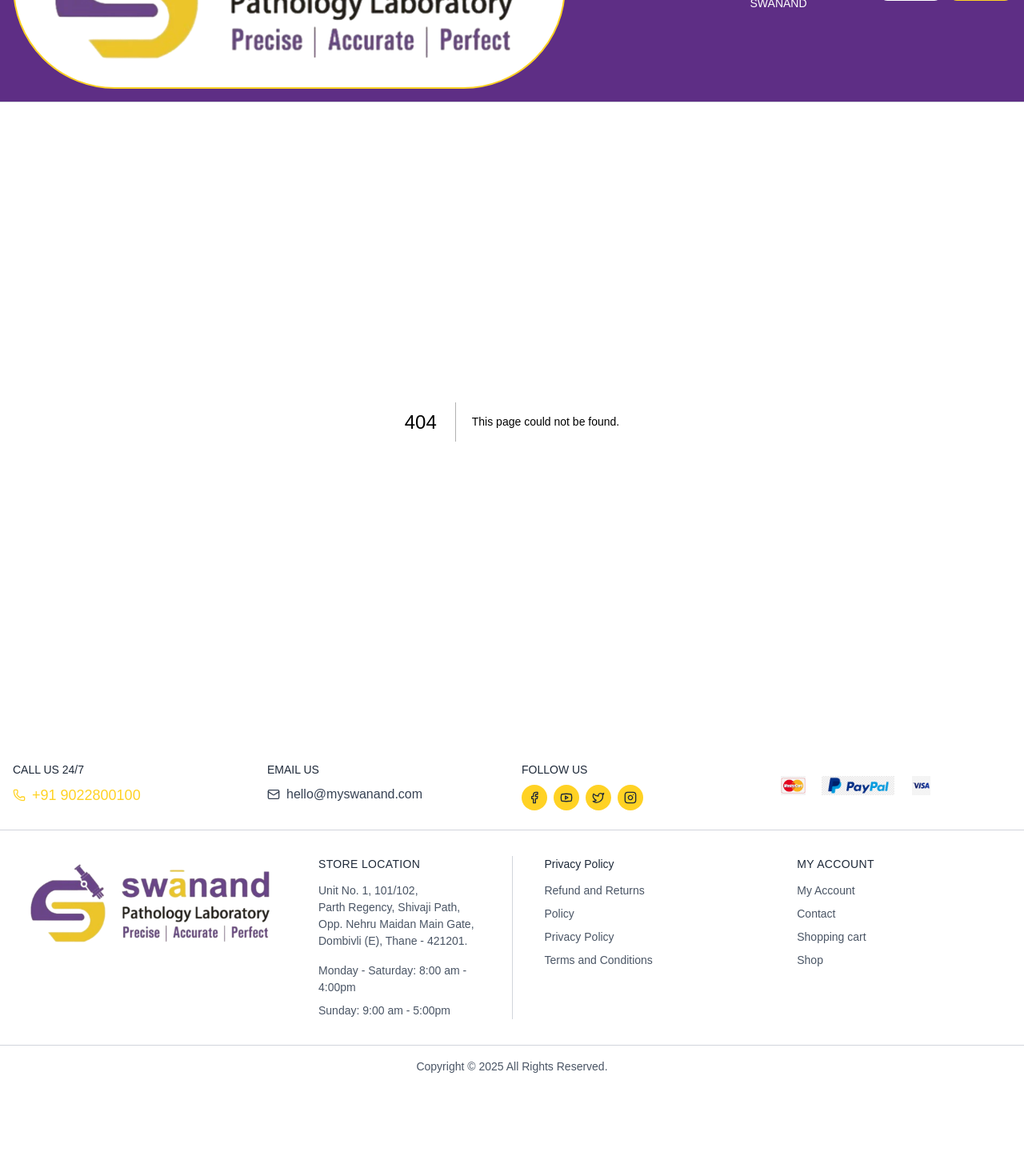
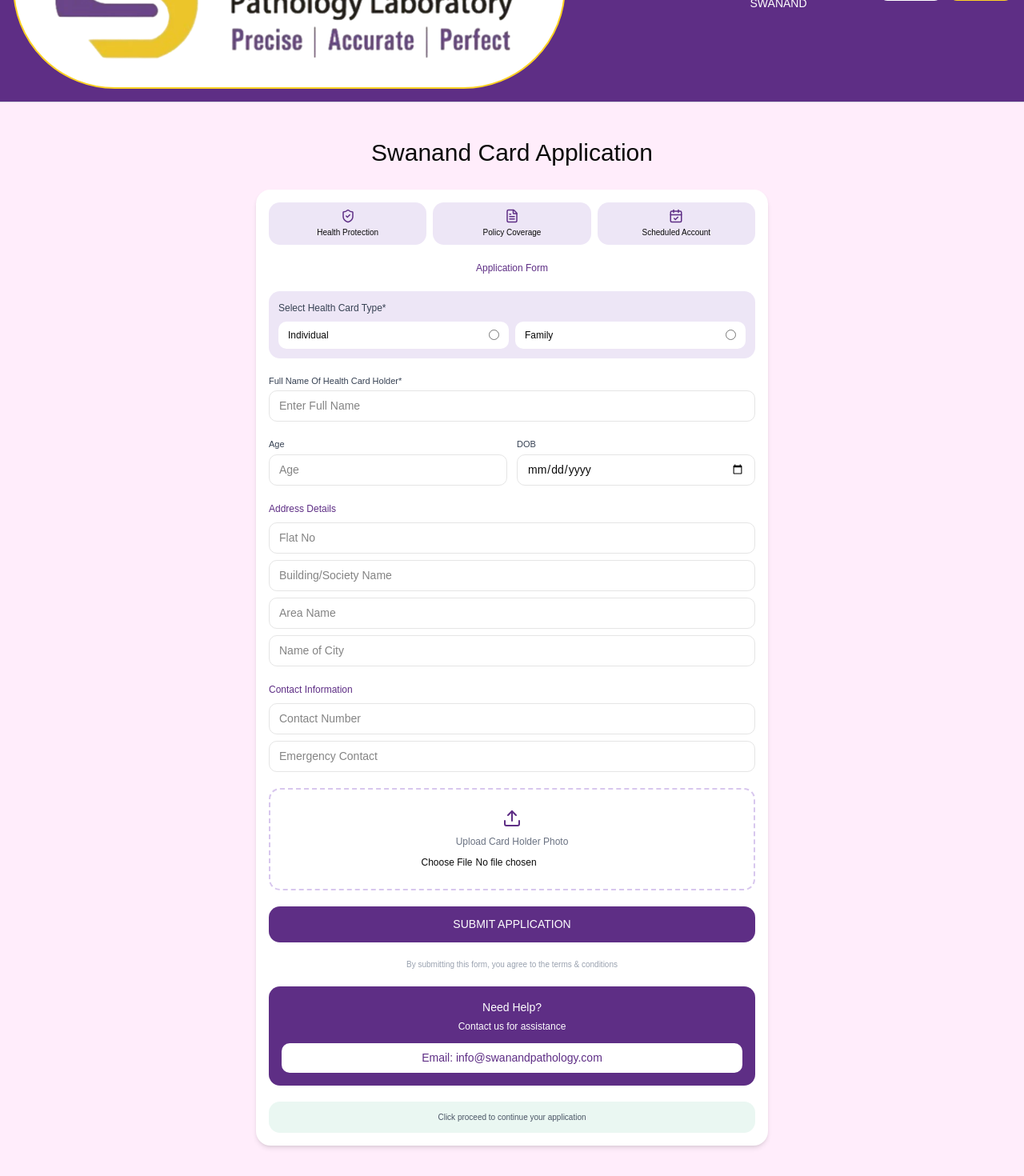
Before and after one commit to sAsTechVenture/myswanand, a Next.js app: page /swanand-card/apply in a window 1280 px wide. Before the commit this address had no page. Shown: the part 160-1630 px from the top of the page at 80% size. Before the commit the page ends 1520 px from the top, so only its background shows below. Built offline with nearby package versions, Linux system fonts and the light colour scheme.

Commit message:
feat: Added Swanand health card

```diff
--- a/app/about/page.tsx
+++ b/app/about/page.tsx
@@ -1,4 +1,4 @@
-import { ClipboardList, Target, Compass, Check } from "lucide-react";
+import { ClipboardList, Target, Compass, Check,Eye } from "lucide-react";
 import Image from "next/image";
 
 const founders = [
@@ -6,55 +6,47 @@
     name: "Dr. Poorva Raghunath Rane",
     degree: "MBBS, M.D. (Pathology)",
     experience: "8 years of experience",
-    image: "/founder-1.jpg",
+    image: "/founder.JPG",
   },
-  // {
-  //   name: "Dr. Poorva Raghunath Rane",
-  //   degree: "MBBS, M.D. (Pathology)",
-  //   experience: "8 years of experience",
-  //   image: "/founder-2.jpg",
-  // },
-  // {
-  //   name: "Dr. Poorva Raghunath Rane",
-  //   degree: "MBBS, M.D. (Pathology)",
-  //   experience: "8 years of experience",
-  //   image: "/founder-3.jpg",
-  // },
 ];
 
 export default function AboutPage() {
   return (
     <main className="w-full overflow-x-hidden">
 
-      {/* ================= HERO ================= */}
-      <section className="bg-[#F7EDE2] py-14 sm:py-20 text-center px-4">
-        <h1 className="text-2xl sm:text-3xl font-semibold">
+      {/* ================= HERO SECTION ================= */}
+      <section className="relative bg-[#F9EFE5] py-14">
+        <div className="mx-auto max-w-7xl px-6 text-center">
+          <h1 className="text-[22px] font-semibold text-[#2D2D2D]">
             About us
           </h1>
-        <p className="text-sm text-gray-500 mt-2">
+          <p className="mt-1 text-sm text-gray-500">
             Home / About us
           </p>
+        </div>
       </section>
 
       {/* ================= ABOUT CONTENT ================= */}
-      <section className="max-w-6xl mx-auto px-4 -mt-10 sm:-mt-14">
-        <div className="bg-white rounded-2xl shadow-sm p-6 sm:p-10">
-          <h2 className="text-lg sm:text-xl font-semibold mb-4 sm:mb-6">
+      <section className="py-16">
+        <div className="mx-auto max-w-6xl px-6">
+          <h2 className="text-[20px] font-semibold text-[#111]">
             About SWANAND
           </h2>
 
-          <div className="space-y-4 text-gray-600 text-sm leading-relaxed">
+          <div className="mt-6 space-y-4 text-[14px] leading-[26px] text-gray-600 max-w-4xl">
             <p>
               At MY SWANAND Pathology Laboratory, we are dedicated to delivering
               accurate, reliable, and timely diagnostic services that form the
               foundation of better healthcare decisions.
             </p>
+
             <p>
               Pathology is the science of understanding diseases — and it plays
               a vital role in modern medicine. At MY SWANAND, we combine
               advanced technology, scientific expertise, and a compassionate
-              approach.
+              approach to ensure every patient receives the best care possible.
             </p>
+
             <p>
               We simplify complex medical data, making every report easy to
               understand and patient-friendly.
@@ -65,10 +57,8 @@
 
       {/* ================= SERVICES ================= */}
       <section className="max-w-6xl mx-auto px-6 py-20">
-
-      {/* ================= SERVICES ================= */}
       <div className="mb-20">
-        <h2 className="flex items-center gap-3 text-lg font-semibold mb-10">
+        <h2 className="flex items-center gap-3 text-lg font-bold mb-10">
           <span className="w-10 h-10 rounded-lg bg-blue-600 flex items-center justify-center">
             <ClipboardList className="text-white" size={20} />
           </span>
@@ -96,41 +86,43 @@
       </div>
 
       {/* ================= VISION / MISSION ================= */}
-      <div className="grid md:grid-cols-2 gap-10">
+
+        <div className="mx-auto max-w-6xl px-6 grid grid-cols-1 gap-6 md:grid-cols-2">
           {/* Vision */}
-        <div className="relative border border-[#56276C] rounded-2xl p-10 shadow-sm">
-          <div className="absolute -top-5 left-8 w-10 h-10 rounded-lg bg-emerald-500 flex items-center justify-center">
-            <Target className="text-white" size={18} />
+          <div className="rounded-2xl border border-[#A855F7] bg-white p-6">
+            <div className="flex items-center gap-3 mb-4">
+              <div className="flex h-9 w-9 items-center justify-center rounded-full bg-[#34D399]">
+                <Eye className="h-4 w-4 text-white" />
               </div>
-
-          <h3 className="text-lg font-semibold text-[#56276C] mb-4 mt-4">
+              <h4 className="text-[16px] font-bold text-[#C026D3]">
                 Our Vision
-          </h3>
-          <p className="text-sm text-[#56276C] leading-relaxed">
-            We are here to redefine healthcare through precision, innovation,
+              </h4>
+            </div>
+            <p className="text-[13px] leading-[22px] text-[#C026D3] italic">
+              We aspire to redefine healthcare through precision, innovation,
               and compassion — ensuring that every interaction, from diagnosis
               to care, becomes a transformative experience that improves lives.
             </p>
           </div>
 
           {/* Mission */}
-        <div className="relative border border-[#56276C] rounded-2xl p-10 shadow-sm">
-          <div className="absolute -top-5 left-8 w-10 h-10 rounded-lg bg-fuchsia-600 flex items-center justify-center">
-            <Compass className="text-white" size={18} />
+          <div className="rounded-2xl border font-bold border-[#C026D3] bg-white p-6">
+            <div className="flex items-center gap-3 mb-4">
+              <div className="flex h-9 w-9 items-center justify-center rounded-full bg-[#C026D3]">
+                <Target className="h-4 w-4 text-white" />
               </div>
-
-          <h3 className="text-lg font-semibold text-[#56276C] mb-4 mt-4">
+              <h4 className="text-[16px] font-bold text-lg text-[#C026D3]">
                 Our Mission
-          </h3>
-          <p className="text-sm text-[#56276C] leading-relaxed">
+              </h4>
+            </div>
+            <p className="text-[13px] leading-[22px] text-[#C026D3] italic">
               Our heartfelt mission for the coming years (till the end of 2027)
-            is to amplify our diagnostic impact, aiming to conduct precise and
-            timely tests for over 30,000 patients annually, thereby enhancing
-            the overall well-being of the community.
+              is to amplify our diagnostic impact, aiming to conduct precise
+              and timely tests for over 30,000 patients annually, thereby
+              enhancing the overall well-being of the community.
             </p>
           </div>
         </div>
-
       </section>
 
 
--- a/app/page.tsx
+++ b/app/page.tsx
@@ -24,7 +24,9 @@
 
 import { BannerCarousel } from '@/components/common/BannerCarousel';
 import type { Banner } from '@/components/common/BannerCarousel';
-import ApplySwanandCardForm from '@/components/ApplySwanandCardForm';
+import ApplySwanandCardForm from '@/app/swanand-card/apply/ApplySwanandCardForm';
+import Link from "next/link";
+
 
 interface CarePackage {
   id: string | number;
@@ -69,14 +71,6 @@
 
   const [error, setError] = useState<string | null>(null);
 
-  const [showForm, setShowForm] = useState(false);
-  const [success, setSuccess] = useState(false);
-  useEffect(() => {
-  if (success) {
-    const timer = setTimeout(() => setSuccess(false), 5000);
-    return () => clearTimeout(timer);
-  }
-}, [success]);
 
   // Fetch banners
   useEffect(() => {
@@ -976,30 +970,16 @@
                   </p>
                 </div>
               </div>
-              {!showForm && !success && (
+              <Link href="/swanand-card/apply">
                 <Button
                   className="rounded-lg bg-white px-8 py-4 font-semibold"
                   style={{ color: colors.primary }}
-    onClick={() => setShowForm(true)}
                 >
                   Apply Swanand Card
                 </Button>
-)}
+              </Link>
 
-{success && (
-  <p className="mt-6 text-lg font-semibold text-green-400">
-    ✅ Application submitted successfully
-  </p>
-)}
 
-{showForm && !success && (
-  <ApplySwanandCardForm
-    onSuccess={() => {
-      setShowForm(false);
-      setSuccess(true);
-    }}
-  />
-)}
 
             </div>
 
--- /dev/null
+++ b/app/swanand-card/apply/ApplySwanandCardForm.tsx
@@ -0,0 +1,207 @@
+"use client";
+import { useState } from "react";
+import {
+  ShieldCheck,
+  FileText,
+  CalendarCheck,
+  Upload,
+} from "lucide-react";
+
+export default function ApplySwanandCardForm({
+  onSuccess,
+}: {
+  onSuccess: () => void;
+}) {
+  const [loading, setLoading] = useState(false);
+
+  const submit = async (e: React.FormEvent<HTMLFormElement>) => {
+  e.preventDefault();
+  setLoading(true);
+
+  const formData = new FormData(e.currentTarget);
+
+  // convert age to number (backend still needs this)
+  const age = formData.get("age");
+  if (age) formData.set("age", String(Number(age)));
+
+  const res = await fetch(
+    `${process.env.NEXT_PUBLIC_API_BASE_URL}/health-cards/apply`,
+    {
+      method: "POST",
+      credentials: "include",
+      body: formData, // ✅ NO headers here
+    }
+  );
+
+  setLoading(false);
+
+  if (res.ok) onSuccess();
+  else alert("Something went wrong");
+};
+
+
+  return (
+    <form
+      onSubmit={submit}
+      className="space-y-5 rounded-2xl bg-white p-4 shadow-md"
+    >
+      {/* TOP ICON STRIP */}
+      <div className="grid grid-cols-3 gap-2 text-center text-[10px]">
+        <TopIcon icon={<ShieldCheck size={18} />} text="Health Protection" />
+        <TopIcon icon={<FileText size={18} />} text="Policy Coverage" />
+        <TopIcon icon={<CalendarCheck size={18} />} text="Scheduled Account" />
+      </div>
+
+      {/* APPLICATION FORM TITLE */}
+      <p className="text-center text-xs font-semibold text-[#5E2E85]">
+        Application Form
+      </p>
+
+      {/* CARD TYPE */}
+      <div className="rounded-xl bg-[#EDE6F6] p-3">
+        <p className="mb-2 text-xs font-medium text-gray-700">
+          Select Health Card Type*
+        </p>
+        <div className="flex gap-2">
+          <RadioCard label="Individual" value="INDIVIDUAL" />
+          <RadioCard label="Family" value="FAMILY" />
+        </div>
+      </div>
+
+      {/* NAME */}
+      <Field label="Full Name Of Health Card Holder*" placeholder="Enter Full Name" name="Enter Full Name" required />
+
+      {/* AGE + DOB */}
+      <div className="grid grid-cols-2 gap-3">
+        <Field label="Age" name="age" placeholder="Age" type="number" required />
+        <Field label="DOB" name="dateOfBirth" type="date" required />
+      </div>
+
+      {/* ADDRESS */}
+      <Section title="Address Details">
+        <Field name="Flat No/House No" placeholder="Flat No" />
+        <Field name="BuildingName" placeholder="Building/Society Name" />
+        <Field name="Area/Locality" placeholder="Area Name" />
+        <Field name="City" placeholder="Name of City" />
+      </Section>
+
+      {/* CONTACT */}
+      <Section title="Contact Information">
+        <Field name="contactNumber" placeholder="Contact Number" required />
+        <Field
+          name="emergencyContact"
+          placeholder="Emergency Contact"
+          required
+        />
+      </Section>
+
+      {/* PHOTO UPLOAD  */}
+      <div className="rounded-xl border-2 border-dashed border-[#D8C7EE] p-6 text-center">
+  <Upload className="mx-auto mb-2 text-[#5E2E85]" />
+  <p className="mb-2 text-xs text-gray-500">
+    Upload Card Holder Photo
+  </p>
+
+  <input
+    type="file"
+    name="photo"
+    accept="image/*"
+    required
+    className="mx-auto block text-xs"
+  />
+</div>
+
+      {/* SUBMIT */}
+      <button
+        disabled={loading}
+        className="w-full rounded-xl bg-[#5E2E85] py-3 text-sm font-semibold text-white"
+      >
+        {loading ? "Submitting..." : "SUBMIT APPLICATION"}
+      </button>
+
+      <p className="text-center text-[10px] text-gray-400">
+        By submitting this form, you agree to the terms & conditions
+      </p>
+
+      {/* NEED HELP */}
+      <div className="rounded-xl bg-[#5E2E85] p-4 text-center text-white">
+        <p className="text-sm font-semibold">Need Help?</p>
+        <p className="mt-1 text-xs">Contact us for assistance</p>
+        <div className="mt-3 rounded-lg bg-white py-2 text-sm font-medium text-[#5E2E85]">
+          Email: info@swanandpathology.com
+        </div>
+      </div>
+
+      {/* FOOTER NOTE */}
+      <div className="rounded-xl bg-[#EAF7F2] p-3 text-center text-[10px] text-gray-600">
+        Click proceed to continue your application
+      </div>
+    </form>
+  );
+}
+
+/* -------------------- UI HELPERS -------------------- */
+
+function TopIcon({ icon, text }: { icon: any; text: string }) {
+  return (
+    <div className="rounded-xl bg-[#EDE6F6] p-2">
+      <div className="mx-auto mb-1 w-fit text-[#5E2E85]">{icon}</div>
+      <p>{text}</p>
+    </div>
+  );
+}
+
+function RadioCard({ label, value }: { label: string; value: string }) {
+  return (
+    <label className="flex flex-1 items-center justify-between rounded-lg bg-white px-3 py-2 text-xs">
+      {label}
+      <input type="radio" name="cardType" value={value} required />
+    </label>
+  );
+}
+
+function Section({
+  title,
+  children,
+}: {
+  title: string;
+  children: React.ReactNode;
+}) {
+  return (
+    <div>
+      <p className="mb-2 text-xs font-semibold text-[#5E2E85]">{title}</p>
+      <div className="space-y-2">{children}</div>
+    </div>
+  );
+}
+
+function Field({
+  label,
+  name,
+  placeholder,
+  type = "text",
+  required = false,
+}: {
+  label?: string;
+  name: string;
+  placeholder?: string;
+  type?: string;
+  required?: boolean;
+}) {
+  return (
+    <div>
+      {label && (
+        <label className="mb-1 block text-[11px] text-gray-700">
+          {label}
+        </label>
+      )}
+      <input
+        name={name}
+        type={type}
+        required={required}
+        placeholder={placeholder}
+        className="w-full rounded-lg border px-3 py-2 text-sm outline-none focus:border-[#5E2E85]"
+      />
+    </div>
+  );
+}
--- /dev/null
+++ b/app/swanand-card/apply/page.tsx
@@ -0,0 +1,48 @@
+"use client";
+
+import { useState } from "react";
+import { useRouter } from "next/navigation";
+import ApplySwanandCardForm from "@/app/swanand-card/apply/ApplySwanandCardForm";
+import { colors } from "@/config/theme";
+
+export default function SwanandCardApplyPage() {
+  const router = useRouter();
+  const [success, setSuccess] = useState(false);
+
+  if (success) {
+    return (
+      <div className="min-h-screen flex items-center justify-center">
+        <div className="rounded-xl bg-white p-8 shadow-lg text-center max-w-md">
+          <h2 className="text-2xl font-bold mb-2">
+            ✅ Application Submitted
+          </h2>
+          <p className="text-gray-600 mb-6">
+            Our team will review your Swanand Card application shortly.
+          </p>
+
+          <button
+            onClick={() => router.push("/")}
+            className="rounded-lg bg-purple-600 px-6 py-3 text-white font-semibold"
+          >
+            Go to Home
+          </button>
+        </div>
+      </div>
+    );
+  }
+
+  return (
+    <div
+      className="min-h-screen py-10"
+      style={{ backgroundColor: colors.primaryLightest }}
+    >
+      <div className="mx-auto max-w-2xl px-4">
+        <h1 className="mb-6 text-center text-3xl font-bold">
+          Swanand Card Application
+        </h1>
+
+        <ApplySwanandCardForm onSuccess={() => setSuccess(true)} />
+      </div>
+    </div>
+  );
+}
--- a/components/ApplySwanandCardForm.tsx
+++ /dev/null
@@ -1,63 +0,0 @@
-"use client";
-import { useState } from "react";
-
-export default function ApplySwanandCardForm({
-  onSuccess,
-}: {
-  onSuccess: () => void;
-}) {
-  const [loading, setLoading] = useState(false);
-
-  const submit = async (e: React.FormEvent<HTMLFormElement>) => {
-    e.preventDefault();
-    setLoading(true);
-
-    const formData = Object.fromEntries(
-      new FormData(e.currentTarget)
-    );
-
-    const res = await fetch(
-      `${process.env.NEXT_PUBLIC_SERVER_URL}/api/health-cards/apply`,
-      {
-        method: "POST",
-        headers: { "Content-Type": "application/json" },
-        credentials: "include",
-        body: JSON.stringify(formData),
-      }
-    );
-
-    setLoading(false);
-    if (res.ok) onSuccess();
-    else alert("Something went wrong");
-  };
-
-  return (
-    <form
-      onSubmit={submit}
-      className="mt-8 space-y-4 rounded-xl bg-white p-6 shadow-lg"
-    >
-      <select name="cardType" required className="input">
-        <option value="">Select Card Type</option>
-        <option value="INDIVIDUAL">Individual</option>
-        <option value="FAMILY">Family</option>
-      </select>
-
-      <input name="fullName" placeholder="Full Name" required className="input" />
-      <input name="age" type="number" required className="input" />
-      <input name="dateOfBirth" type="date" required className="input" />
-
-      <input name="flatNumber" placeholder="Flat No" className="input" />
-      <input name="buildingName" placeholder="Building Name" className="input" />
-      <input name="areaName" placeholder="Area Name" className="input" />
-      <input name="city" placeholder="City" className="input" />
-
-      <input name="contactNumber" placeholder="Contact Number" required className="input" />
-      <input name="emergencyContact" placeholder="Emergency Contact" required className="input" />
-      <input name="relationship" placeholder="Relationship (if family)" className="input" />
-
-      <button disabled={loading} className="btn-primary w-full">
-        {loading ? "Submitting..." : "Submit Application"}
-      </button>
-    </form>
-  );
-}
--- a/lib/api.ts
+++ b/lib/api.ts
@@ -70,6 +70,7 @@
   const config: RequestInit = {
     method,
     headers,
+    credentials: 'include',
     ...fetchOptions,
   };
 
```
Also changed, not shown: 1 other file (tests, documents, lock files or other folders). Lines whose indentation alone changed are shown as unchanged.
